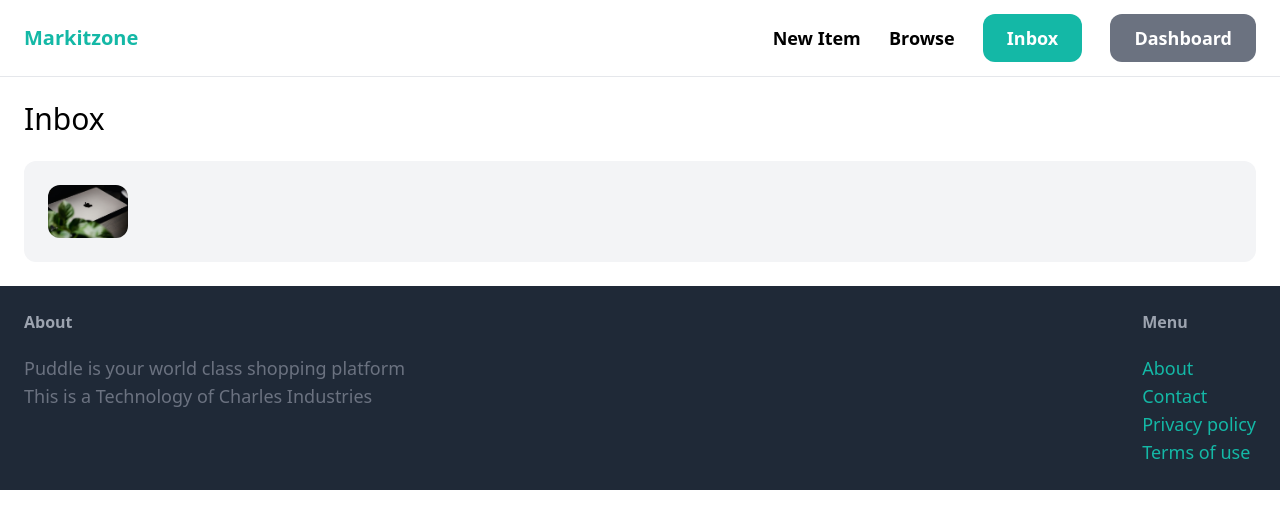
After one commit to Ademolah/Puddle, a Django app: page /inbox/ in a window 1280 px wide. The commit adds this page. Shown: the top 529 px of the page. Run offline with Django 5.2, Linux system fonts and the light colour scheme; a user stored in the database is signed in; data comes from the database, SQL or seed files in the repository; some libraries are stand-ins or nearby versions.

Commit message:
added inbox page

```diff
--- /dev/null
+++ b/puddle/conversation/templates/conversation/inbox.html
@@ -0,0 +1,20 @@
+{% extends 'core/base.html' %}
+
+
+{% block title %}Inbox{% endblock %}
+
+
+{% block content %}
+    <h1 class="mb-6 text-3xl">Inbox</h1>
+    <div class="space-y-6">
+        {% for conversation in conversations %}
+            <a href="#">
+                <div class="p-6 flex bg-gray-100 rounded-xl">
+                    <div class="pr-6">
+                        <img src="{{ conversation.item.image.url }}" class="w-20 rounded-xl">
+                    </div>
+                </div>
+            </a>
+        {% endfor %}
+    </div>
+{% endblock %}
--- a/puddle/conversation/urls.py
+++ b/puddle/conversation/urls.py
@@ -5,5 +5,6 @@ from . import views
 app_name ='conversation'
 
 urlpatterns = [
-    path('new/<int:item_pk>/', views.new_conversation, name='new')
+    path('new/<int:item_pk>/', views.new_conversation, name='new'),
+    path('', views.inbox, name = 'inbox')
 ]
--- a/puddle/conversation/views.py
+++ b/puddle/conversation/views.py
@@ -43,3 +43,12 @@ def new_conversation(request, item_pk):
     return render(request, 'conversation/new.html', {
         'form': form
     })
+
+
+@login_required
+def inbox(request):
+    conversations = Conversation.objects.filter(members__in=[request.user.id])
+
+    return render(request, 'conversation/inbox.html', {
+        'conversations': conversations
+    })
--- a/puddle/core/templates/core/base.html
+++ b/puddle/core/templates/core/base.html
@@ -18,7 +18,7 @@
             <a href="{% url 'item:items' %}" class="text-lg font-semibold hover:text-gray-500">Browse</a>
 
             {% if request.user.is_authenticated %}
-                <a href="#" class="px-6 py-3 text-lg font-semibold bg-teal-500 text-white rounded-xl hover:bg-teal-700">Inbox</a>
+                <a href="{% url 'conversation:inbox' %}" class="px-6 py-3 text-lg font-semibold bg-teal-500 text-white rounded-xl hover:bg-teal-700">Inbox</a>
                 <a href="{% url 'dashboard:index' %}" class="px-6 py-3 text-lg font-semibold bg-gray-500 text-white rounded-xl hover:bg-gray-700">Dashboard</a>
             {% else %}
                 <a href="{% url 'core:signup' %}" class="px-6 py-3 text-lg font-semibold bg-teal-500 text-white rounded-xl hover:bg-teal-700">Sign up</a>
```
